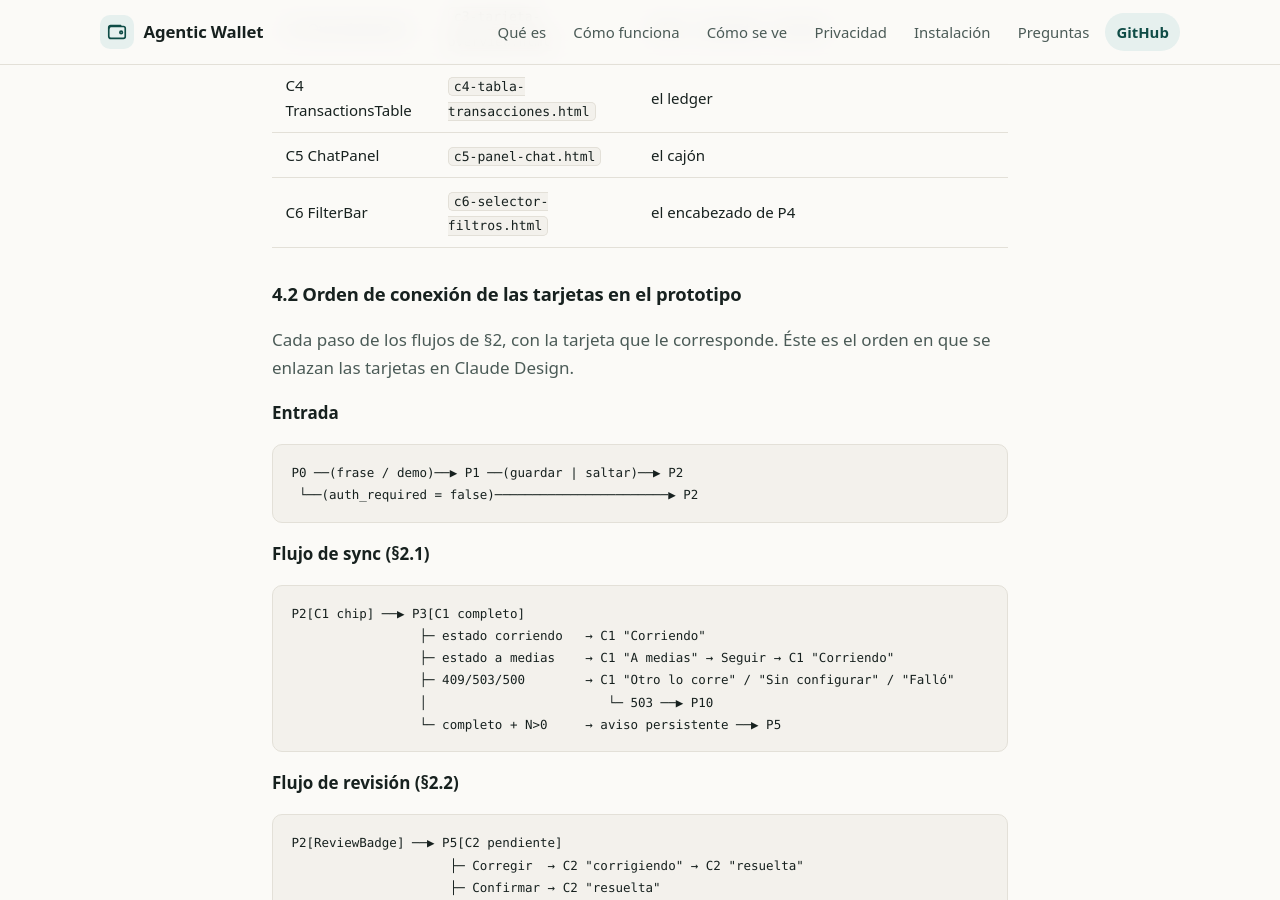
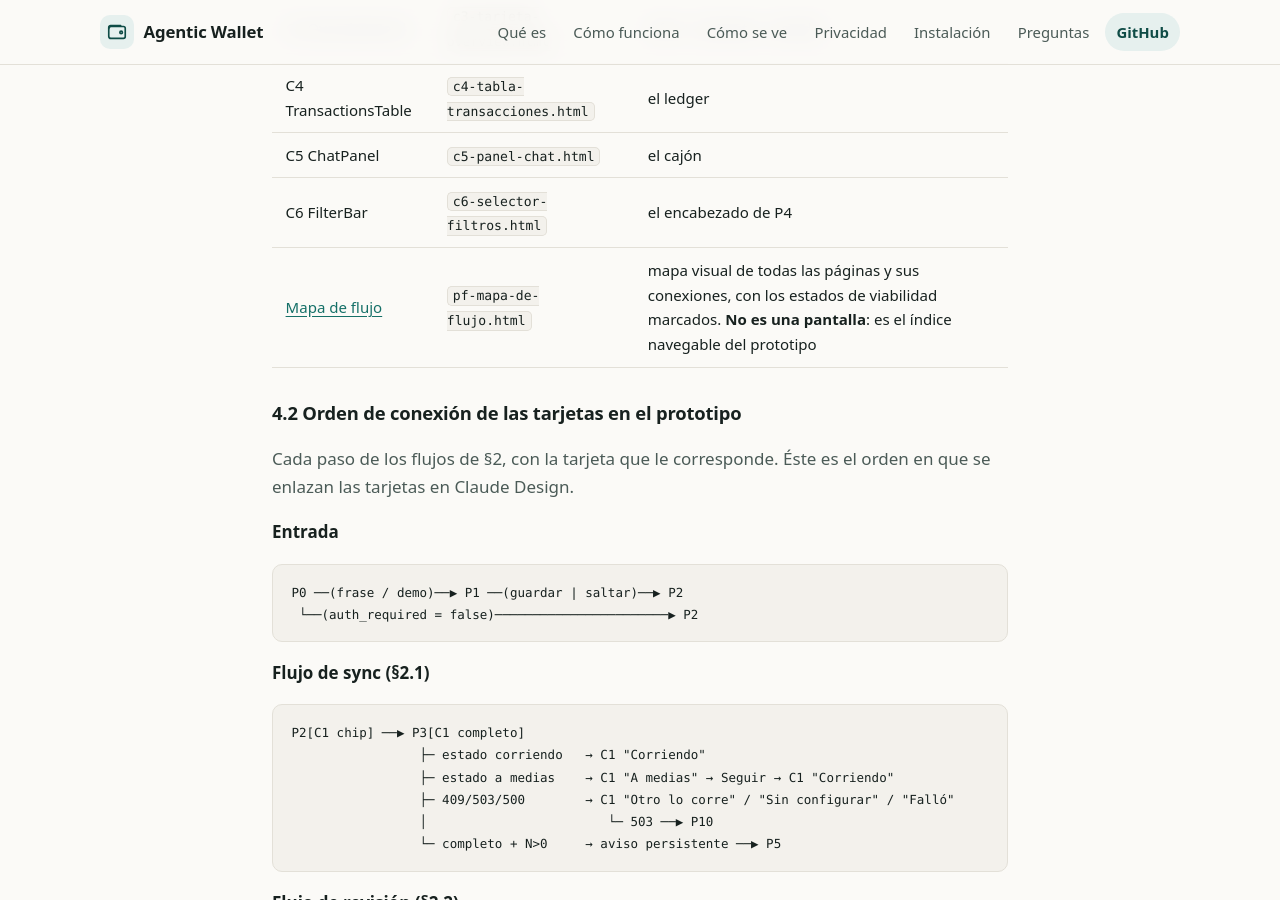
Before and after one commit to lordiwa/agentic-wallet, a Jekyll site: the page built from docs/flujo-app-prototipo.md, in a window 1280 px wide and 900 px high, scrolled down 15113 px. Built offline with Jekyll 4.4.1, drawn with Linux system fonts in a browser that asks for light colours; our own code applies the rules of GitHub Pages for plain Markdown files; part of the change alters nothing that is shown; some of the changed text lies outside the part shown.

Commit message:
docs(panel): mapa de flujo como tarjeta 19 del design system
Co-Authored-By: Claude Opus 5 (1M context) <noreply@anthropic.com>

```diff
--- a/docs/flujo-app-prototipo.md
+++ b/docs/flujo-app-prototipo.md
@@ -397,7 +397,7 @@ prototipo es una promesa y qué parte es una realidad ya construible.
 ## 4. Mapeo del flujo a las tarjetas del design system
 
 Design system: **Agentic Wallet Panel — Design System**
-(`d509acfb-b4ad-480d-aa67-1b09b16a13c2`), 18 tarjetas. Los previews locales
+(`d509acfb-b4ad-480d-aa67-1b09b16a13c2`), 19 tarjetas. Los previews locales
 están en `/opt/data/home/wallet-panel-ds-previews/`.
 
 ### 4.1 Tarjetas y su archivo
@@ -422,6 +422,7 @@ están en `/opt/data/home/wallet-panel-ds-previews/`.
 | C4 TransactionsTable | `c4-tabla-transacciones.html` | el ledger |
 | C5 ChatPanel | `c5-panel-chat.html` | el cajón |
 | C6 FilterBar | `c6-selector-filtros.html` | el encabezado de P4 |
+| [Mapa de flujo](https://claude.ai/design/p/d509acfb-b4ad-480d-aa67-1b09b16a13c2?file=pf-mapa-de-flujo.html) | `pf-mapa-de-flujo.html` | mapa visual de todas las páginas y sus conexiones, con los estados de viabilidad marcados. **No es una pantalla**: es el índice navegable del prototipo |
 
 ### 4.2 Orden de conexión de las tarjetas en el prototipo
 
```
